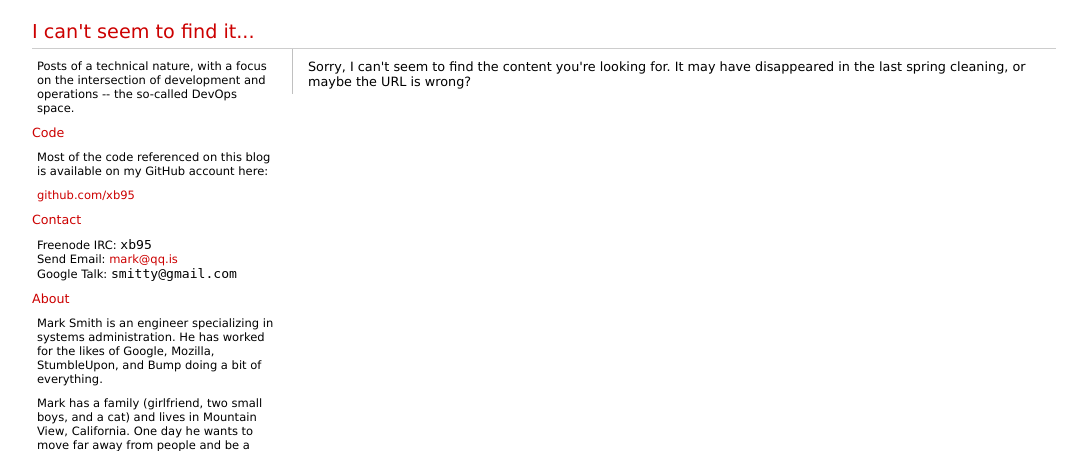
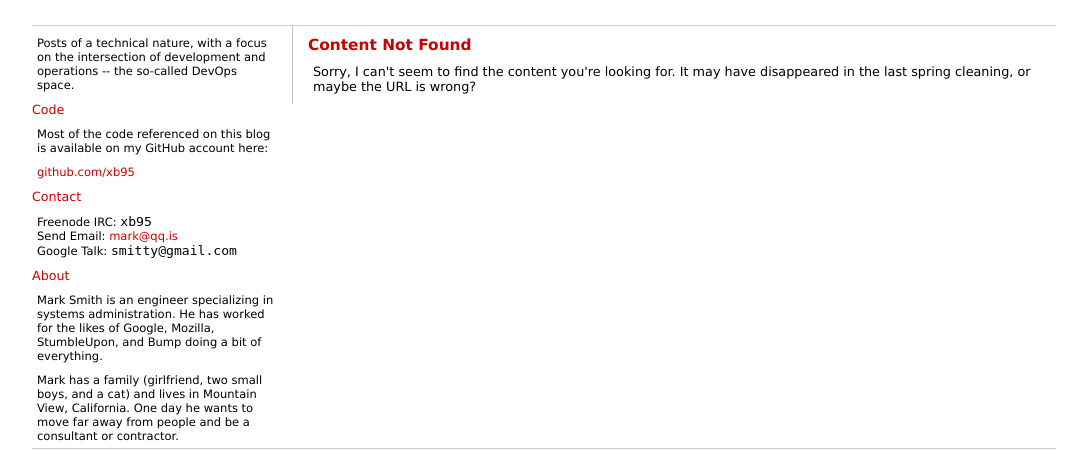
Before and after one commit to zorkian/aurora, a Flask app: template templates/404.html in a window 1280 px wide. Shown: the top 451 px of the page, without its empty margins (96-1183 px from the left). Run offline with Flask 2, Linux system fonts and the light colour scheme; the template is opened without the code that fills it, so the values that code supplies are empty.

Commit message:
two functions with the same name == failure, also update 404

```diff
--- a/app.py
+++ b/app.py
@@ -65,7 +65,7 @@ def article(slug=None):
 
 
 @app.route('/articles.xml')
-def article(slug=None):
+def xml_index(slug=None):
     global ARTICLES, CONFIG
     items = []
     for article in ARTICLES.by_recent[-10:]:
--- a/templates/404.html
+++ b/templates/404.html
@@ -1,7 +1,6 @@
 {% extends "layout/base.html" %}
-{% block title %}Not Found{% endblock %}
-{% block pagetitle %}I can't seem to find it...{% endblock %}
+{% block contenttitle %}<h1>Content Not Found</h1>{% endblock %}
 {% block content %}
-    Sorry, I can't seem to find the content you're looking for.  It may have
-    disappeared in the last spring cleaning, or maybe the URL is wrong?
+    <p>Sorry, I can't seem to find the content you're looking for.  It may have
+    disappeared in the last spring cleaning, or maybe the URL is wrong?</p>
 {% endblock %}
```
